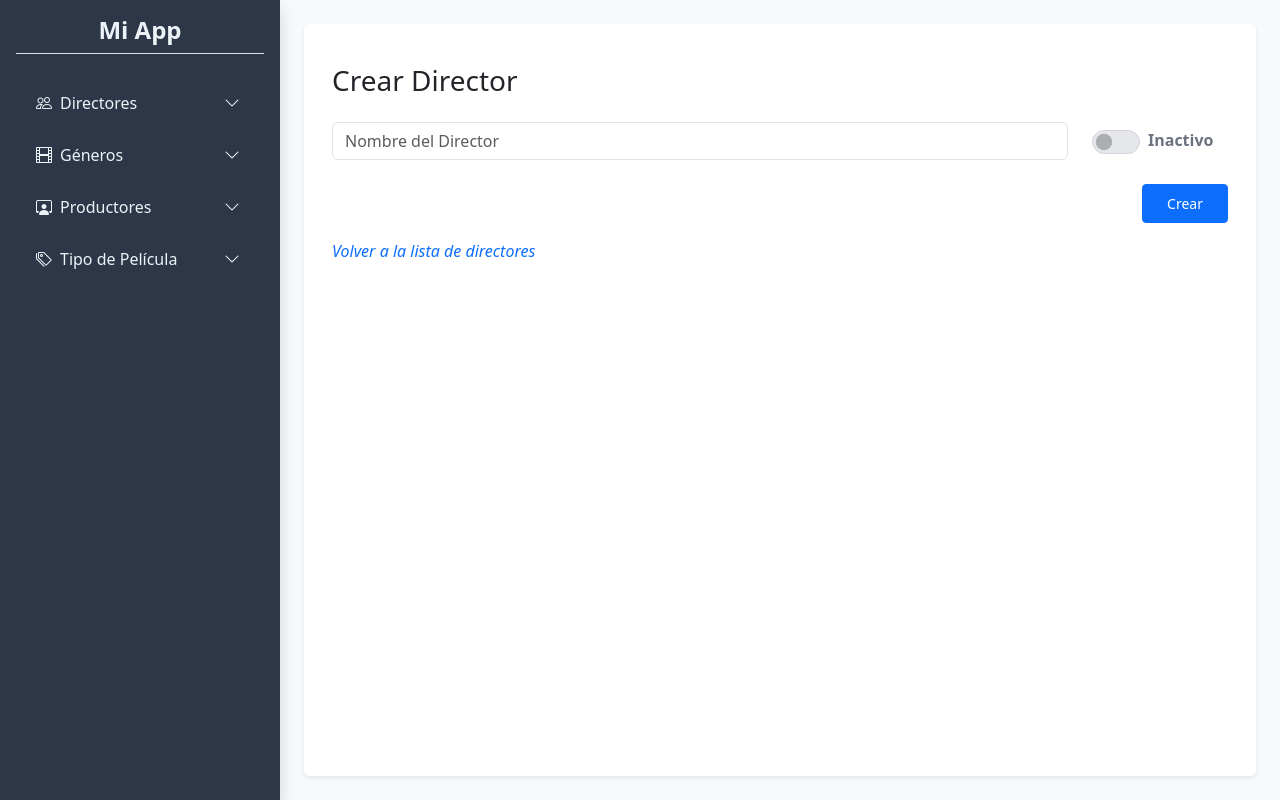
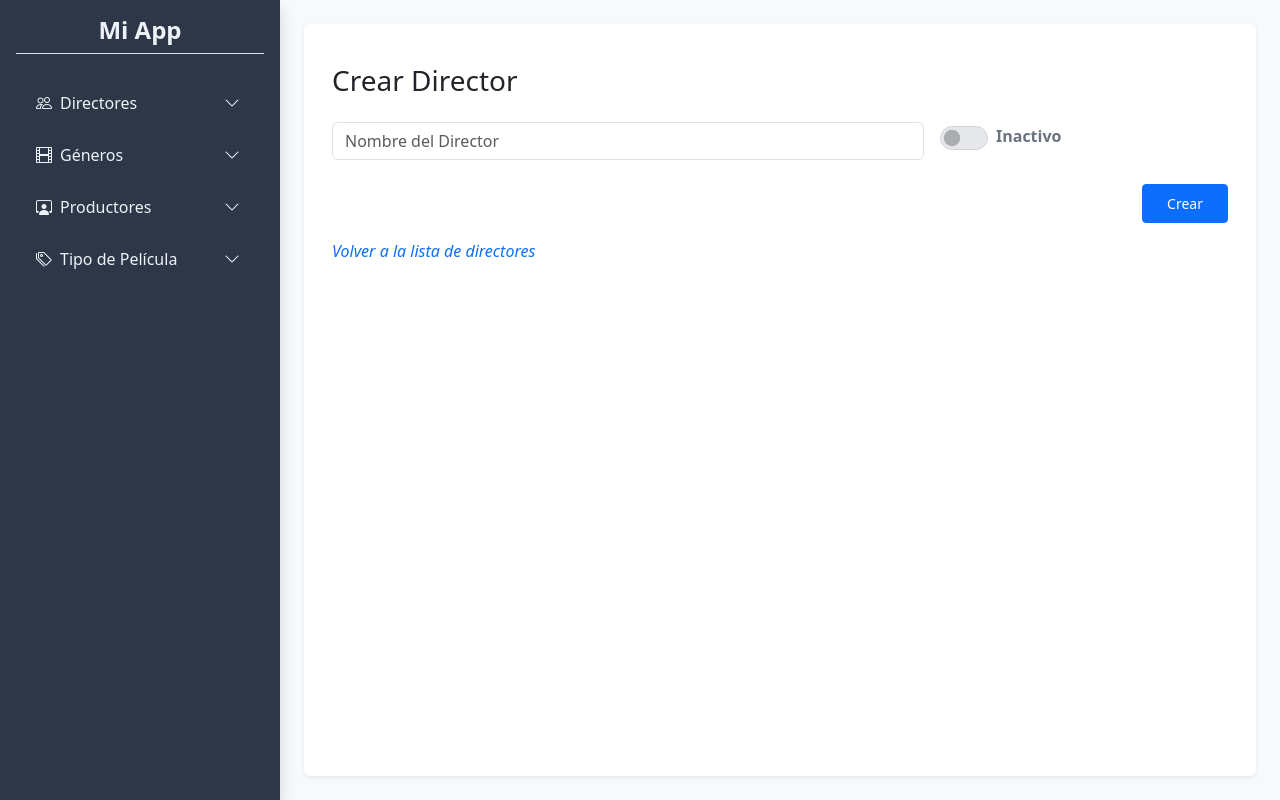
Before and after one commit to yusepruiz/movies-frontend-pi2, a React (Vite) app: page /director/create in a window 1280 px wide. Built offline with nearby package versions, Linux system fonts and the light colour scheme.

Commit message:
Se actualiza el html del directorForm

```diff
--- a/src/modules/director/components/DirectorForm.jsx
+++ b/src/modules/director/components/DirectorForm.jsx
@@ -22,13 +22,20 @@ export const DirectorForm = () => {
             backTo="/director"
             text="directores"
         >
-            <div className="d-flex flex-column flex-md-row align-items-md-center gap-3 gap-md-4">
+            <div className="row g-3">
+
+                <div className="col-12 col-md-8">
+
                     <FormInput
                         value={name}
                         onChange={(e) => setName(e.target.value)}
                         placeholder="Nombre del Director"
                         required
                     />
+                </div>
+
+                <div className="col-12 col-md-4 d-flex align-items-end pb-2">
+
                     <FormSwitch
                         id="switchDirector"
                         isActive={isActive}
@@ -36,6 +43,7 @@ export const DirectorForm = () => {
                         colorIsActive={colorIsActive}
                     />
                 </div>
-        </FormLayout>
+            </div>
+        </FormLayout >
     );
 };
```
Lines whose indentation alone changed are shown as unchanged.
